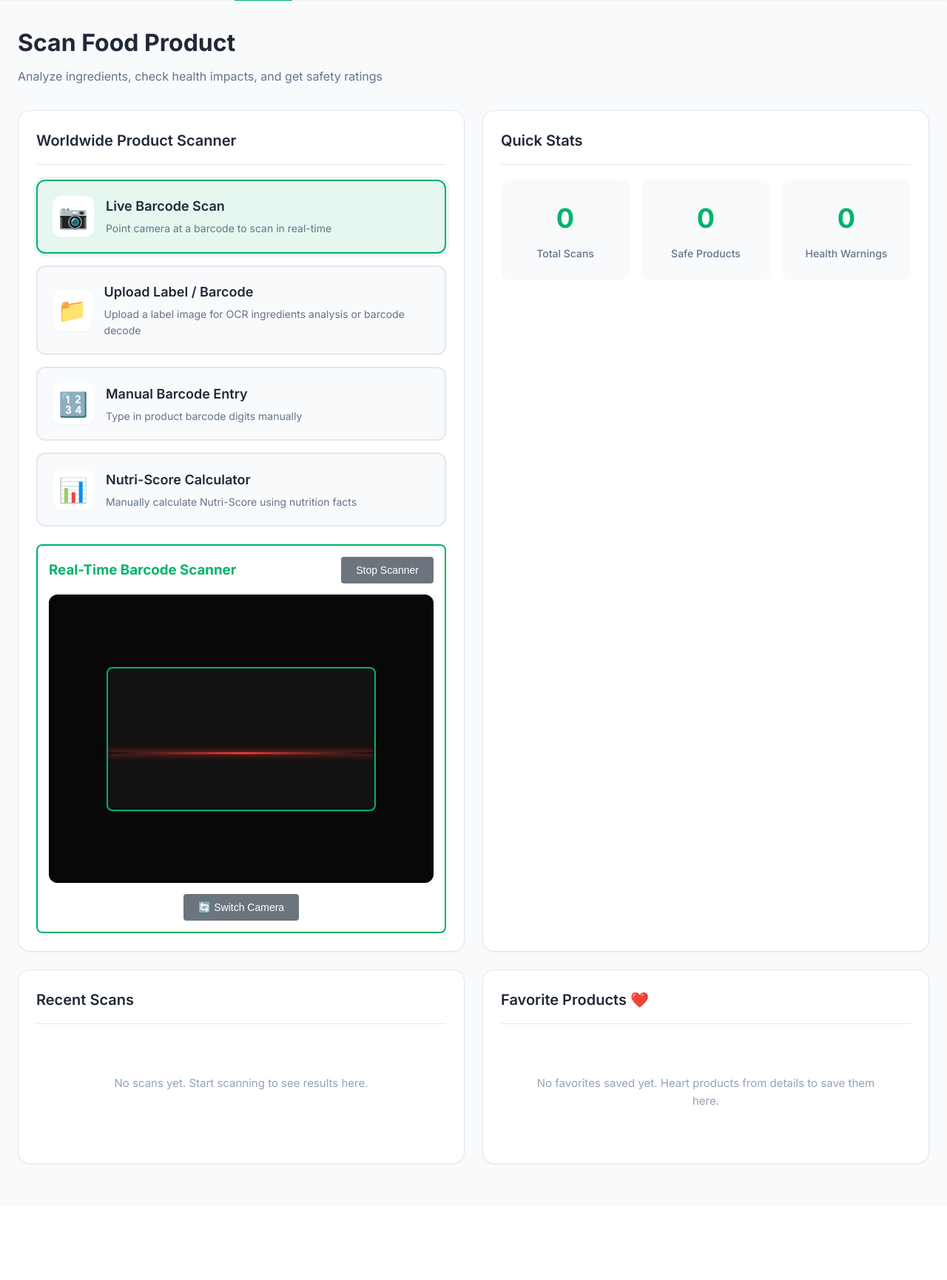
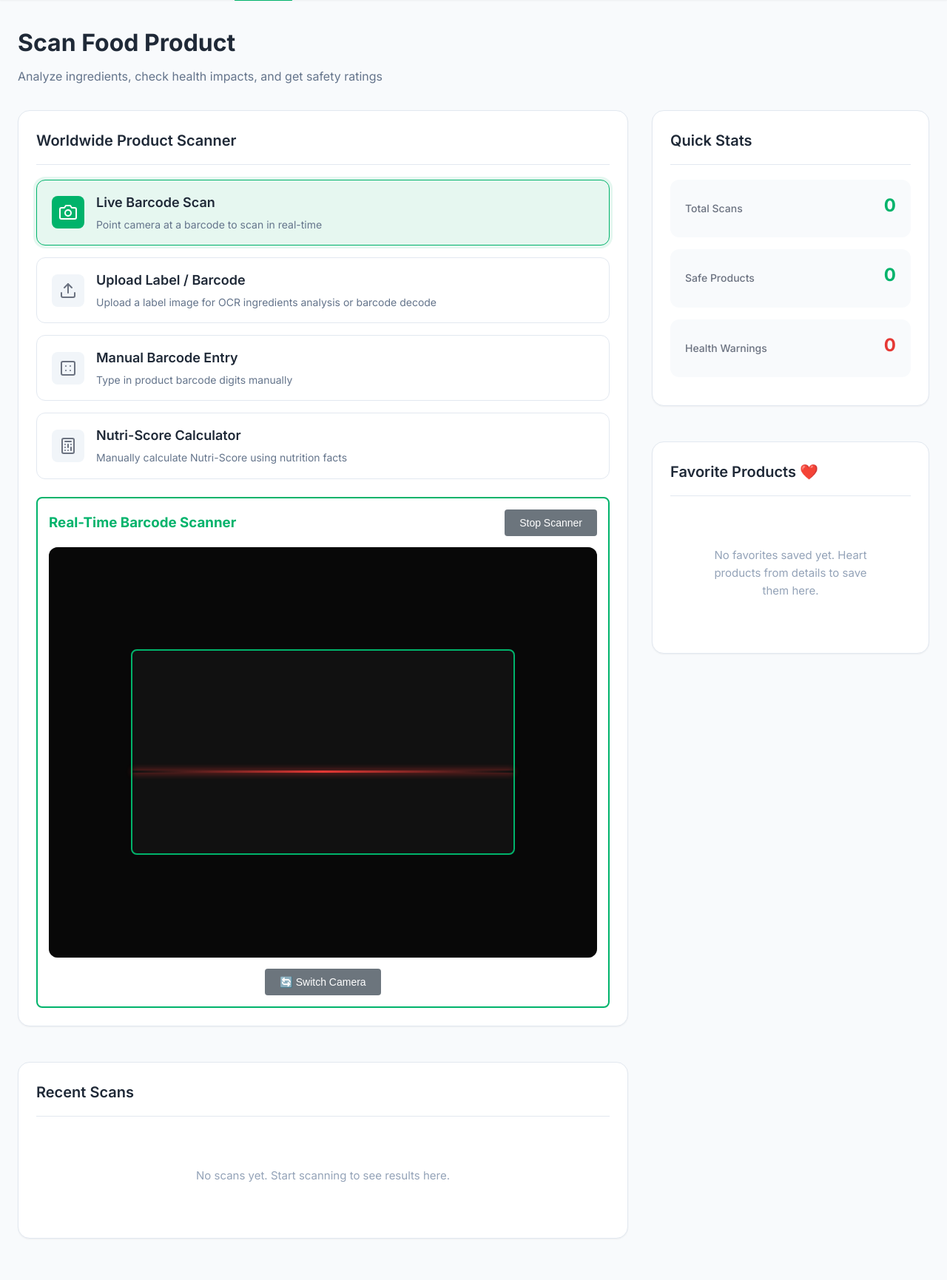
Before and after one commit to madankumar16/food-product-scanner, a Flask app: page /dashboard in a window 1280 px wide. Shown: the part 70-1801 px from the top of the page at 74% size. Before the commit the page ends 1645 px from the top, so only its background shows below. Run offline with Flask 3, Linux system fonts and the light colour scheme; data that the repository does not hold is empty; some libraries are stand-ins or nearby versions.

Commit message:
Re-layout dashboard to modern sidebar grid and replace emojis with SVG icons for clinical medical minimalism

```diff
--- a/static/css/dashboard.css
+++ b/static/css/dashboard.css
@@ -32,37 +32,41 @@
     display: flex;
     align-items: center;
     gap: 16px;
-    padding: 20px;
-    border: 2px solid var(--gray-200);
+    padding: 16px 20px;
+    border: 1px solid var(--border-color);
     border-radius: 12px;
     cursor: pointer;
-    transition: all 0.3s ease;
-    background: var(--gray-50);
+    background: var(--surface-color);
 }
 
 .scan-option:hover {
-    border-color: var(--primary-blue);
-    background: var(--primary-blue-light);
+    border-color: var(--primary);
+    background: var(--primary-light);
     transform: translateY(-2px);
-    box-shadow: var(--shadow-md);
 }
 
 .scan-option.active {
-    border-color: var(--primary-blue);
-    background: var(--primary-blue-light);
-    box-shadow: 0 0 0 4px rgba(74, 144, 226, 0.1);
+    border-color: var(--primary);
+    background: var(--primary-light);
+    box-shadow: 0 0 0 4px rgba(0, 179, 107, 0.1);
 }
 
 .option-icon {
-    font-size: 32px;
-    width: 56px;
-    height: 56px;
+    width: 44px;
+    height: 44px;
     display: flex;
     align-items: center;
     justify-content: center;
-    background: white;
-    border-radius: 12px;
-    box-shadow: var(--shadow-sm);
+    background: var(--gray-100);
+    border-radius: 8px;
+    color: var(--text-secondary);
+    transition: all 0.3s ease;
+}
+
+.scan-option:hover .option-icon,
+.scan-option.active .option-icon {
+    background: var(--primary);
+    color: white;
 }
 
 .option-content h3 {
@@ -126,7 +130,7 @@
 .manual-form textarea:focus {
     outline: none;
     border-color: var(--primary-blue);
-    box-shadow: 0 0 0 4px rgba(74, 144, 226, 0.1);
+    box-shadow: 0 0 0 4px rgba(0, 179, 107, 0.1);
 }
 
 .manual-form textarea {
@@ -430,7 +434,7 @@
     outline: none;
     border-color: var(--primary-blue);
     background: var(--white);
-    box-shadow: 0 0 0 4px rgba(74, 144, 226, 0.15), inset 0 2px 4px rgba(0, 0, 0, 0.005);
+    box-shadow: 0 0 0 4px rgba(0, 179, 107, 0.15), inset 0 2px 4px rgba(0, 0, 0, 0.005);
 }
 
 .form-group-calc input::placeholder {
@@ -457,5 +461,5 @@
 
 #runCalcBtn:hover {
     transform: translateY(-1px);
-    box-shadow: 0 8px 20px rgba(74, 144, 226, 0.25);
+    box-shadow: 0 8px 20px rgba(0, 179, 107, 0.25);
 }
--- a/static/css/style.css
+++ b/static/css/style.css
@@ -359,3 +359,30 @@ body {
         padding: 16px;
     }
 }
+
+/* Modern Dashboard Layout Grid */
+.main-layout-grid {
+    display: grid;
+    grid-template-columns: 2.2fr 1fr;
+    gap: 32px;
+    margin-top: 24px;
+}
+
+.main-content-area {
+    display: flex;
+    flex-direction: column;
+    gap: 24px;
+}
+
+.sidebar-area {
+    display: flex;
+    flex-direction: column;
+    gap: 24px;
+}
+
+@media (max-width: 1024px) {
+    .main-layout-grid {
+        grid-template-columns: 1fr;
+        gap: 24px;
+    }
+}
--- a/templates/dashboard.html
+++ b/templates/dashboard.html
@@ -59,7 +59,9 @@
             <p>Analyze ingredients, check health impacts, and get safety ratings</p>
         </div>
 
-        <div class="grid grid-2">
+        <div class="main-layout-grid">
+            <!-- Left Column: Scan tools & History -->
+            <div class="main-content-area">
                 <!-- Scan Options Card -->
                 <div class="card scan-card">
                     <div class="card-header">
@@ -68,7 +70,9 @@
 
                     <div class="scan-options">
                         <div class="scan-option active" data-type="camera">
-                        <div class="option-icon">📷</div>
+                            <div class="option-icon">
+                                <svg width="24" height="24" viewBox="0 0 24 24" fill="none" stroke="currentColor" stroke-width="2" stroke-linecap="round" stroke-linejoin="round"><path d="M23 19a2 2 0 0 1-2 2H3a2 2 0 0 1-2-2V8a2 2 0 0 1 2-2h4l2-3h6l2 3h4a2 2 0 0 1 2 2z"></path><circle cx="12" cy="13" r="4"></circle></svg>
+                            </div>
                             <div class="option-content">
                                 <h3>Live Barcode Scan</h3>
                                 <p>Point camera at a barcode to scan in real-time</p>
@@ -76,7 +80,9 @@
                         </div>
 
                         <div class="scan-option" data-type="upload">
-                        <div class="option-icon">📁</div>
+                            <div class="option-icon">
+                                <svg width="24" height="24" viewBox="0 0 24 24" fill="none" stroke="currentColor" stroke-width="2" stroke-linecap="round" stroke-linejoin="round"><path d="M21 15v4a2 2 0 0 1-2 2H5a2 2 0 0 1-2-2v-4"></path><polyline points="17 8 12 3 7 8"></polyline><line x1="12" y1="3" x2="12" y2="15"></line></svg>
+                            </div>
                             <div class="option-content">
                                 <h3>Upload Label / Barcode</h3>
                                 <p>Upload a label image for OCR ingredients analysis or barcode decode</p>
@@ -84,7 +90,9 @@
                         </div>
 
                         <div class="scan-option" data-type="manual">
-                        <div class="option-icon">🔢</div>
+                            <div class="option-icon">
+                                <svg width="24" height="24" viewBox="0 0 24 24" fill="none" stroke="currentColor" stroke-width="2" stroke-linecap="round" stroke-linejoin="round"><rect x="3" y="3" width="18" height="18" rx="2" ry="2"></rect><line x1="9" y1="9" x2="9.01" y2="9"></line><line x1="15" y1="9" x2="15.01" y2="9"></line><line x1="9" y1="15" x2="9.01" y2="15"></line><line x1="15" y1="15" x2="15.01" y2="15"></line></svg>
+                            </div>
                             <div class="option-content">
                                 <h3>Manual Barcode Entry</h3>
                                 <p>Type in product barcode digits manually</p>
@@ -92,7 +100,9 @@
                         </div>
 
                         <div class="scan-option" data-type="nutricalc">
-                        <div class="option-icon">📊</div>
+                            <div class="option-icon">
+                                <svg width="24" height="24" viewBox="0 0 24 24" fill="none" stroke="currentColor" stroke-width="2" stroke-linecap="round" stroke-linejoin="round"><rect x="4" y="2" width="16" height="20" rx="2" ry="2"></rect><line x1="9" y1="22" x2="15" y2="22"></line><line x1="8" y1="6" x2="16" y2="6"></line><line x1="16" y1="14" x2="16" y2="18"></line><line x1="16" y1="10" x2="16" y2="10"></line><line x1="12" y1="10" x2="12" y2="14"></line><line x1="12" y1="18" x2="12" y2="18"></line><line x1="8" y1="10" x2="8" y2="10"></line><line x1="8" y1="14" x2="8" y2="14"></line><line x1="8" y1="18" x2="8" y2="18"></line></svg>
+                            </div>
                             <div class="option-content">
                                 <h3>Nutri-Score Calculator</h3>
                                 <p>Manually calculate Nutri-Score using nutrition facts</p>
@@ -222,32 +232,7 @@
                     </div>
                 </div>
 
-            <!-- Quick Stats Card -->
-            <div class="card stats-card">
-                <div class="card-header">
-                    <h2 class="card-title">Quick Stats</h2>
-                </div>
-
-                <div class="stats-grid">
-                    <div class="stat-item">
-                        <div class="stat-value" id="totalScans">0</div>
-                        <div class="stat-label">Total Scans</div>
-                    </div>
-                    <div class="stat-item">
-                        <div class="stat-value" id="safeProducts">0</div>
-                        <div class="stat-label">Safe Products</div>
-                    </div>
-                    <div class="stat-item">
-                        <div class="stat-value" id="warnings">0</div>
-                        <div class="stat-label">Health Warnings</div>
-                    </div>
-                </div>
-            </div>
-        </div>
-
-        <!-- History and Favorites Grid -->
-        <div class="grid grid-2">
-            <!-- Recent Scans -->
+                <!-- Recent Scans Card -->
                 <div class="card">
                     <div class="card-header">
                         <h2 class="card-title">Recent Scans</h2>
@@ -256,14 +241,40 @@
                         <p class="empty-state">No scans yet. Start scanning to see results here.</p>
                     </div>
                 </div>
+            </div>
 
-            <!-- Favorite Products -->
+            <!-- Right Column: Sidebar (Quick Stats & Favorites) -->
+            <div class="sidebar-area">
+                <!-- Quick Stats Card -->
+                <div class="card stats-card">
+                    <div class="card-header">
+                        <h2 class="card-title">Quick Stats</h2>
+                    </div>
+
+                    <div class="stats-grid" style="display: flex; flex-direction: column; gap: 16px;">
+                        <div class="stat-item" style="display: flex; align-items: center; justify-content: space-between; padding: 16px 20px; text-align: left;">
+                            <div class="stat-label" style="font-size: 14px; color: var(--text-secondary); margin-bottom: 0;">Total Scans</div>
+                            <div class="stat-value" id="totalScans" style="font-size: 24px; color: var(--primary);">0</div>
+                        </div>
+                        <div class="stat-item" style="display: flex; align-items: center; justify-content: space-between; padding: 16px 20px; text-align: left;">
+                            <div class="stat-label" style="font-size: 14px; color: var(--text-secondary); margin-bottom: 0;">Safe Products</div>
+                            <div class="stat-value" id="safeProducts" style="font-size: 24px; color: var(--success);">0</div>
+                        </div>
+                        <div class="stat-item" style="display: flex; align-items: center; justify-content: space-between; padding: 16px 20px; text-align: left;">
+                            <div class="stat-label" style="font-size: 14px; color: var(--text-secondary); margin-bottom: 0;">Health Warnings</div>
+                            <div class="stat-value" id="warnings" style="font-size: 24px; color: var(--danger);">0</div>
+                        </div>
+                    </div>
+                </div>
+
+                <!-- Favorite Products Card -->
                 <div class="card">
                     <div class="card-header">
                         <h2 class="card-title">Favorite Products ❤️</h2>
                     </div>
                     <div id="favoriteProducts" class="recent-scans">
                         <p class="empty-state">No favorites saved yet. Heart products from details to save them here.</p>
+                    </div>
                 </div>
             </div>
         </div>
```
Lines whose indentation alone changed are shown as unchanged.
